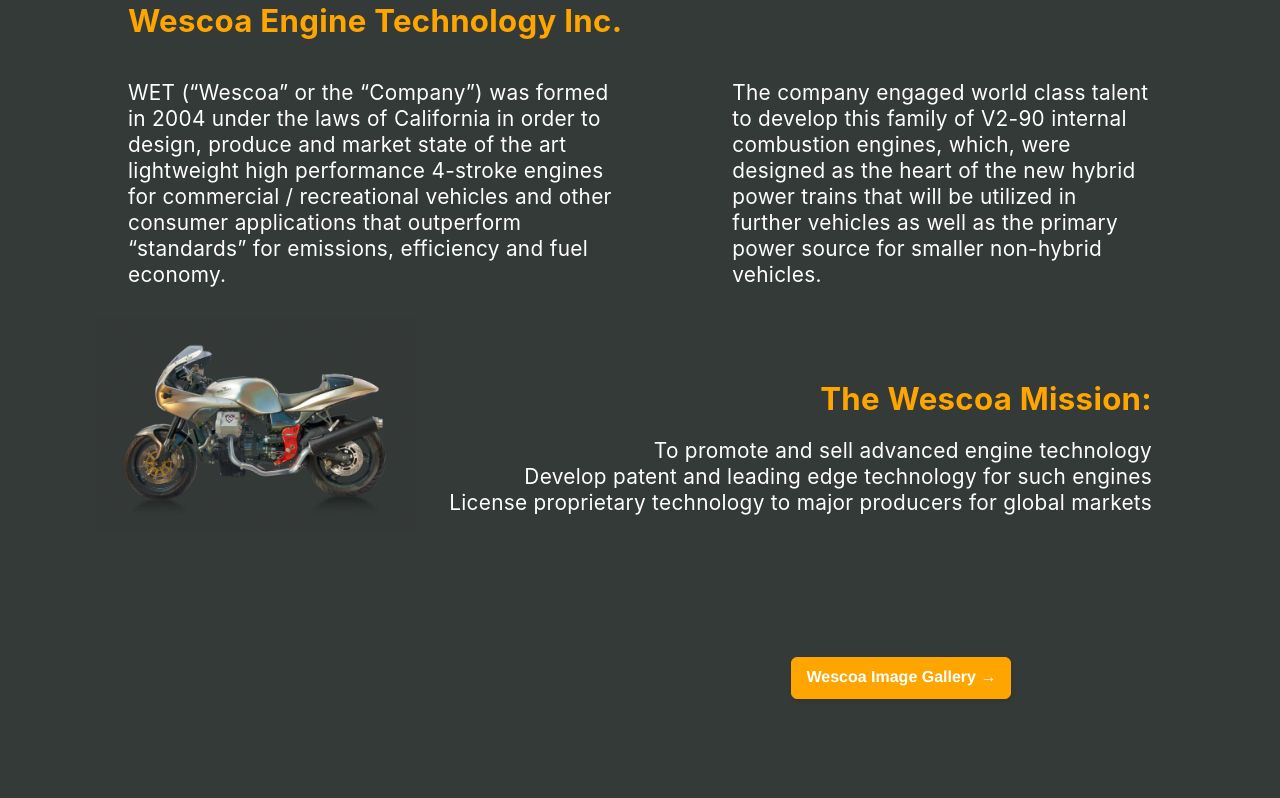
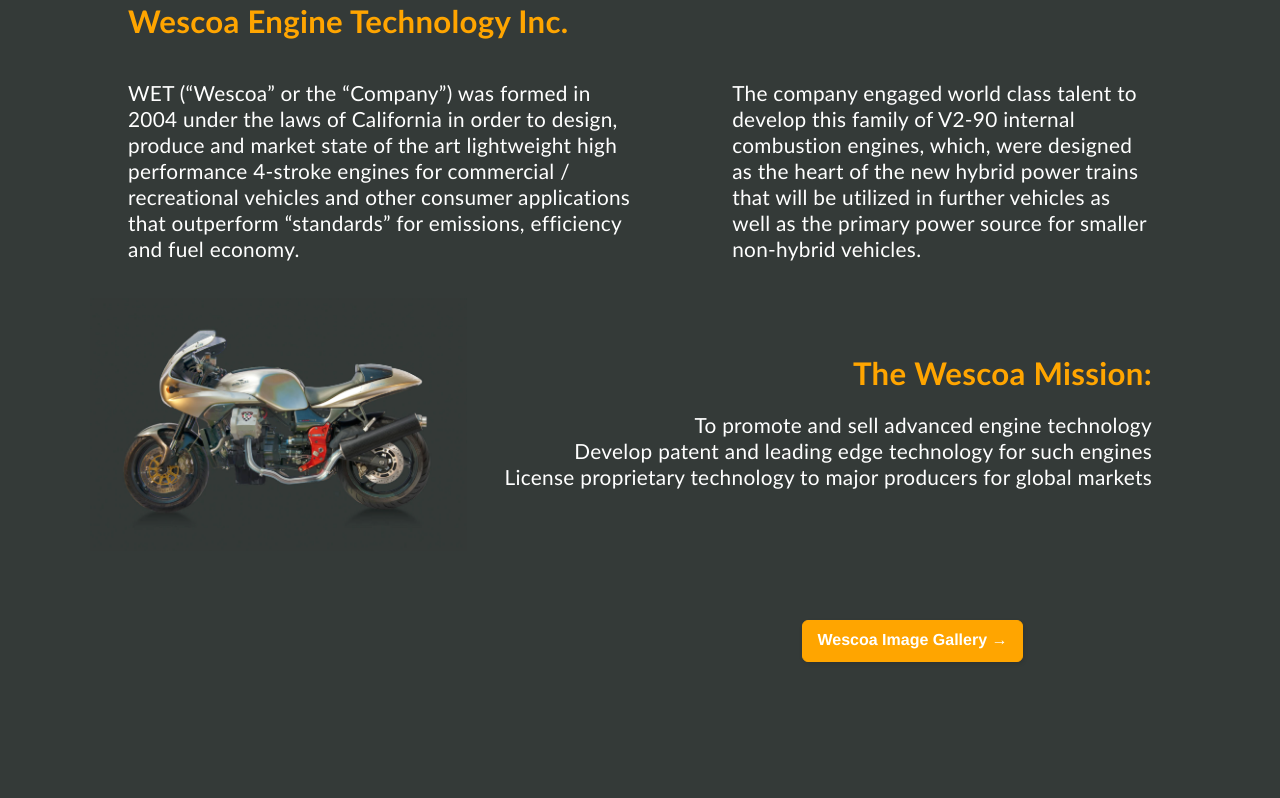
Before and after one commit to Elliot-Clark/Wescoa, a React (Create React App) app: page / in a window 1280 px wide. Shown: the part 1029-1827 px from the top of the page. Built offline with nearby package versions, Linux system fonts and the light colour scheme.

Commit message:
Font Change

```diff
--- a/src/App.css
+++ b/src/App.css
@@ -1,4 +1,5 @@
 .App {
+  font-family: "Gill Sans", sans-serif;
   text-align: center;
 }
 
```
